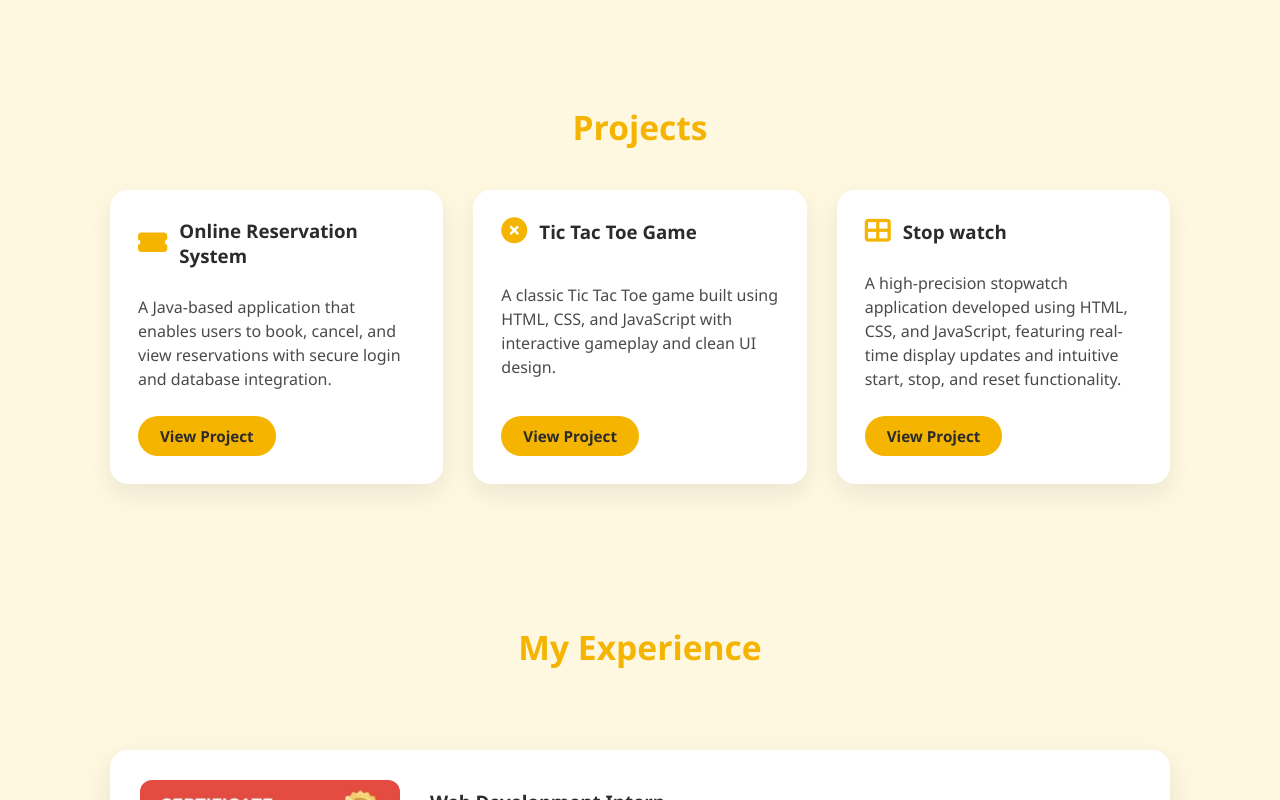
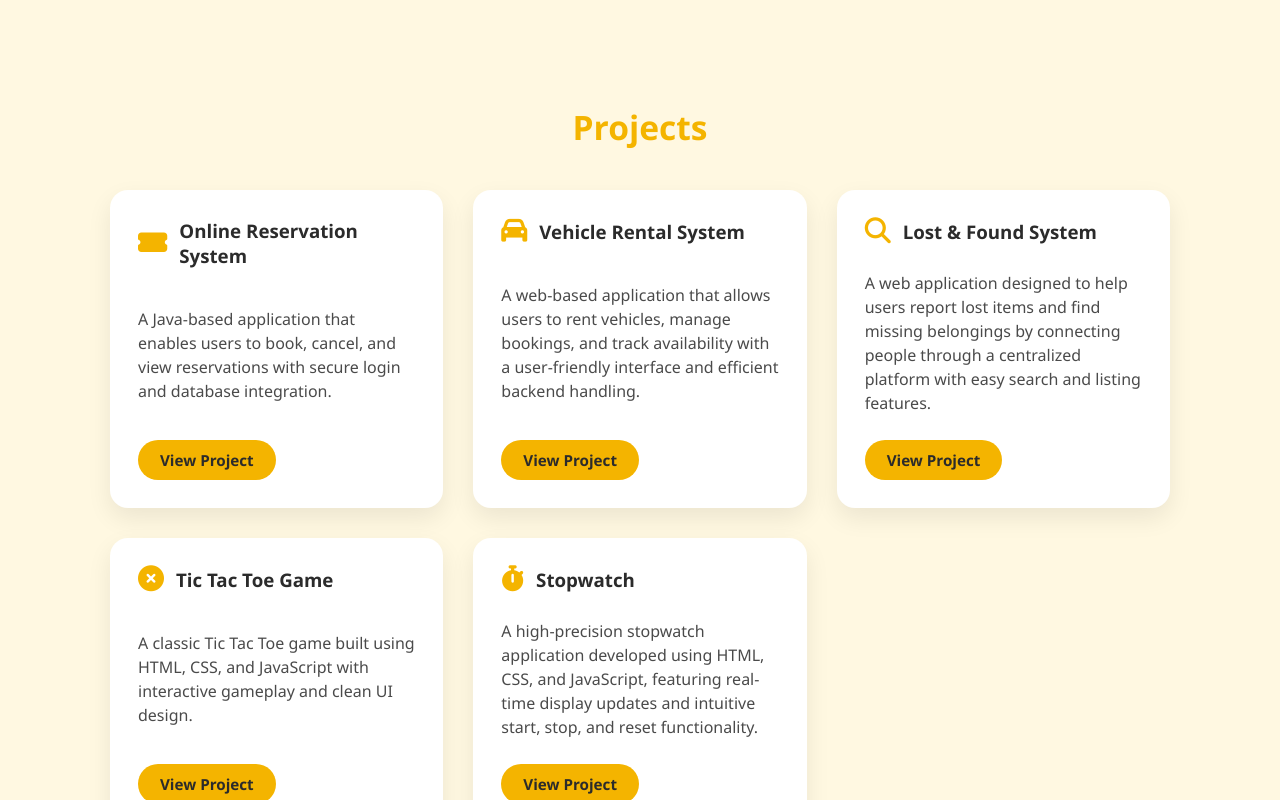
Before and after one commit to Sahooparesh-hub/Paresh-portfolio, a plain HTML site: page index.html in a window 1280 px wide. Shown: the part 2000-2800 px from the top of the page. Drawn offline with Linux system fonts and the light colour scheme.

Commit message:
update project and image

```diff
--- a/index.html
+++ b/index.html
@@ -33,7 +33,7 @@
             <p>Java Developer • Web Developer • Student</p>
 
             <!-- Download Resume Button -->
-            <a href="resume.pdf" download class="resume-btn">
+            <a href="autoCV__1_.pdf" download class="resume-btn">
                 Download Resume
             </a>
         </div>
@@ -178,6 +178,46 @@
         <!-- Project 2 -->
         <div class="project-card">
             <div class="project-header">
+                <i class="fas fa-car"></i>
+                <h3>Vehicle Rental System</h3>
+            </div>
+
+            <p>
+                A web-based application that allows users to rent vehicles,
+                manage bookings, and track availability with a user-friendly
+                interface and efficient backend handling.
+            </p>
+
+            <a href="https://github.com/Sahooparesh-hub/vehicle-rental-system"
+               target="_blank"
+               class="project-link">
+                View Project
+            </a>
+        </div>
+
+        <!-- Project 3 -->
+        <div class="project-card">
+            <div class="project-header">
+                <i class="fas fa-search"></i>
+                <h3>Lost & Found System</h3>
+            </div>
+
+            <p>
+                A web application designed to help users report lost items and
+                find missing belongings by connecting people through a centralized
+                platform with easy search and listing features.
+            </p>
+
+            <a href="https://github.com/Sahooparesh-hub/lost-found"
+               target="_blank"
+               class="project-link">
+                View Project
+            </a>
+        </div>
+
+        <!-- Project 4 -->
+        <div class="project-card">
+            <div class="project-header">
                 <i class="fas fa-times-circle"></i>
                 <h3>Tic Tac Toe Game</h3>
             </div>
@@ -194,17 +234,17 @@
             </a>
         </div>
 
-        <!-- Project 3 -->
+        <!-- Project 5 -->
         <div class="project-card">
             <div class="project-header">
-                <i class="fas fa-th-large"></i>
-                <h3>Stop watch</h3>
+                <i class="fas fa-stopwatch"></i>
+                <h3>Stopwatch</h3>
             </div>
 
             <p>
-                A high-precision stopwatch application developed using HTML, CSS, and JavaScript,
-                featuring real-time display updates and intuitive start,
-                stop, and reset functionality.
+                A high-precision stopwatch application developed using HTML, CSS,
+                and JavaScript, featuring real-time display updates and intuitive
+                start, stop, and reset functionality.
             </p>
 
             <a href="https://github.com/Sahooparesh-hub/SCT_WD_2.git"
```
Also changed, not shown: portfolio.jpg (renamed from portfolio.jpeg), 1 other file.
